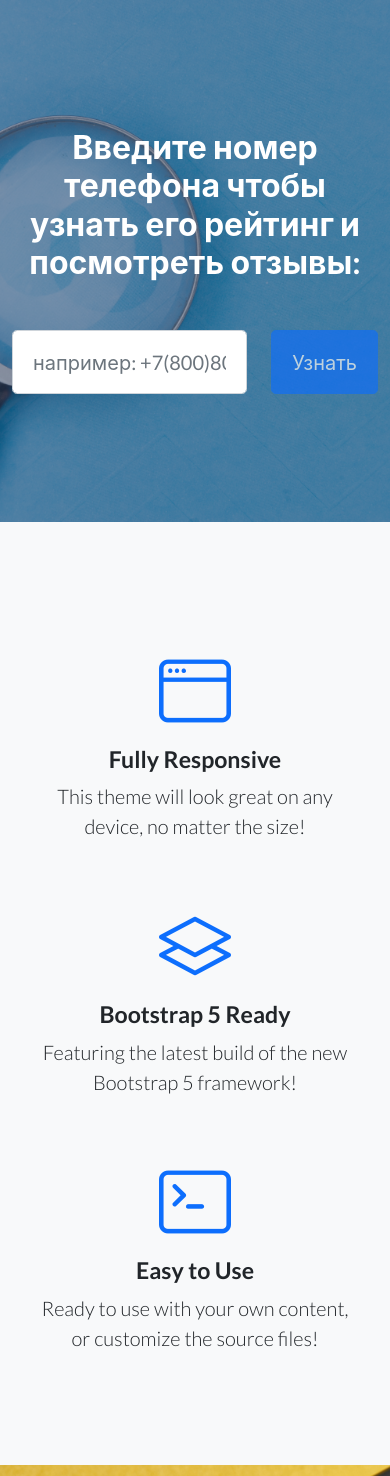
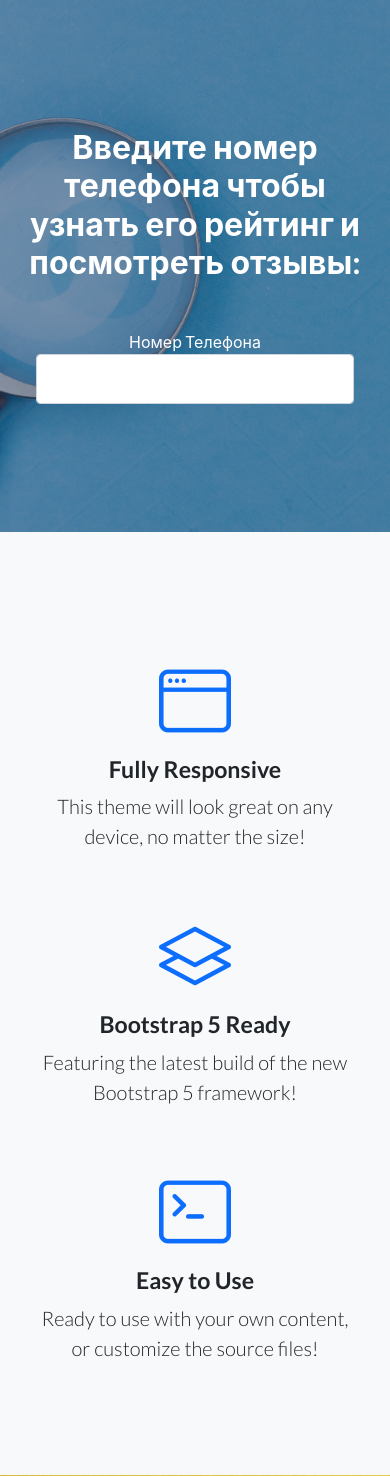
Before and after one commit to Archie04682/phone-checker, a Flask app: page / in a window 390 px wide. Shown: the part 56-1532 px from the top of the page. Run offline with Flask 2, Linux system fonts and the light colour scheme; some libraries are stand-ins or nearby versions.

Commit message:
Added phone-check form leading to api-endpoint, fixed phone-not-found case for nbt

```diff
--- a/adapters/neberitrubku/nt_phone_data_parser.py
+++ b/adapters/neberitrubku/nt_phone_data_parser.py
@@ -2,7 +2,7 @@ from bs4 import BeautifulSoup
 from datetime import date, datetime, timedelta
 import logging
 
-from adapters.invalid_document_structure_error import InvalidDocumentStructureError
+from adapters.exceptions import InvalidDocumentStructureError
 from models.number_info import NumberInfo
 from models.number_review import NumberReview
 from models.number import TelephoneNumber
--- a/adapters/neberitrubku/nt_phone_data_source.py
+++ b/adapters/neberitrubku/nt_phone_data_source.py
@@ -4,7 +4,7 @@ from bs4 import BeautifulSoup
 
 from adapters.phone_data_source import PhoneDataSource
 from adapters.neberitrubku.nt_phone_data_parser import NTPhoneDataParser
-from adapters.invalid_document_structure_error import InvalidDocumentStructureError
+from adapters.exceptions import InvalidDocumentStructureError, PhoneDataNotFoundError
 
 # TODO: Move settings to some file of something...
 from models.number import TelephoneNumber
@@ -40,6 +40,10 @@ class NTPhoneDataSource(PhoneDataSource):
         }
 
         with requests.get(f"{NTRUBKU_HOST}/{phone_number}", headers=heads) as response:
+
+            if response.status_code == 404:
+                raise PhoneDataNotFoundError(response.text)
+
             if response.status_code != 200:
                 return None
 
--- a/app.py
+++ b/app.py
@@ -1,7 +1,12 @@
-from flask import Flask, jsonify, render_template
+from flask import Flask, jsonify, render_template, redirect, url_for, request
 from datetime import timedelta
+from flask_wtf import FlaskForm
+from wtforms import Form, StringField, EmailField
+from wtforms.validators import DataRequired
+from flask_bootstrap import Bootstrap
+from os import environ
 
-from adapters.invalid_document_structure_error import InvalidDocumentStructureError
+from adapters.exceptions import InvalidDocumentStructureError, PhoneDataNotFoundError
 from adapters.neberitrubku.nt_phone_data_source import NTPhoneDataSource
 from services.number_description_service import NumberDescriptionService
 from services.pg.pg_number_cache_service import get_pg_cache_service
@@ -10,15 +15,43 @@ from services.logger_provider import get_logger
 
 app = Flask(__name__)
 app.config['JSON_AS_ASCII'] = False
+app.secret_key = environ.get('FLASK_SECRET_KEY')
+Bootstrap(app)
 
 nd_service = NumberDescriptionService([NTPhoneDataSource()])
 cache_service = get_pg_cache_service(app, timedelta(weeks=2))
 logger = get_logger()
 
+# WTForms
 
-@app.route('/')
+from services.number_normalize_service import NumberNormalizeService
+from phonenumbers import NumberParseException
+from wtforms import ValidationError
+
+
+def validate_phone_number(form, field):
+    try:
+        normalized_number = NumberNormalizeService.normalize(field.data)
+    except NumberParseException:
+        raise ValidationError('Номер телефона имеет неверный формат')
+    else:
+        field.data = normalized_number
+
+
+class PhoneNumberForm(FlaskForm):
+    phone_number = StringField('Номер Телефона', validators=[
+        DataRequired("Поле не должно быть пустым"), validate_phone_number
+    ])
+
+#
+
+
+@app.route('/', methods=['GET', 'POST'])
 def index():
-    return render_template('index.html')
+    phone_form = PhoneNumberForm()
+    if phone_form.validate_on_submit():
+        return redirect(url_for('describe', number=phone_form.phone_number.data))
+    return render_template('index.html', phoneForm=phone_form)
 
 
 @app.route('/api/number/<string:number>')
@@ -36,6 +69,8 @@ def describe(number: str):
 
     except InvalidDocumentStructureError as err:
         return jsonify(is_success=False, error_message=f"Failed To Process Request: {err.message}"), 500
+    except PhoneDataNotFoundError as err:
+        return jsonify(is_success=False, error_message=f"Phone Info Not Found"), 404
 
     # TODO: Fix except blocks if there are any errors:
 
--- a/requirements.txt
+++ b/requirements.txt
@@ -5,3 +5,6 @@ requests~=2.26.0
 phonenumbers~=8.12.37
 gunicorn~=20.1.0
 psycopg2-binary~=2.9.2
+WTForms~=3.0.0
+Flask-WTF~=1.0.0
+Flask-Bootstrap~=3.3.7.1
--- a/services/logger_provider.py
+++ b/services/logger_provider.py
@@ -3,12 +3,12 @@ import logging
 
 def get_logger():
     logger = logging.getLogger('flask-app')
-    file_handler = logging.FileHandler("flask-app-log.txt")
+    # file_handler = logging.FileHandler("flask-app-log.txt")
     stream_handler = logging.StreamHandler()
     formatter = logging.Formatter('[%(asctime)s] %(name)s-%(levelname)s: %(message)s')
-    file_handler.setFormatter(formatter)
+    # file_handler.setFormatter(formatter)
     stream_handler.setFormatter(formatter)
-    logger.addHandler(file_handler)
+    # logger.addHandler(file_handler)
     logger.addHandler(stream_handler)
     logger.setLevel(logging.INFO)
     return logger
--- a/templates/index.html
+++ b/templates/index.html
@@ -1,3 +1,5 @@
+{% import "bootstrap/wtf.html" as wtf %}
+
 <!DOCTYPE html>
 <html lang="en">
 <head>
@@ -41,43 +43,46 @@
                     <!-- To make this form functional, sign up at-->
                     <!-- https://startbootstrap.com/solution/contact-forms-->
                     <!-- to get an API token!-->
-                    <form class="form-subscribe" id="contactForm" data-sb-form-api-token="API_TOKEN">
-                        <!-- Email address input-->
-                        <div class="row">
-                            <div class="col">
-                                <input class="form-control form-control-lg" id="phoneNumber" type="text"
-                                       placeholder="например: +7(800)800-80-80" data-sb-validations="required"/>
-                                <div class="invalid-feedback text-white" data-sb-feedback="phoneNumber:required">
-                                    Поле не должно быть пустым!
-                                </div>
+                    <div class="container">
+                        {{ wtf.quick_form(phoneForm, novalidate=True) }}
+                    </div>
+{#                    <form class="form-subscribe" id="contactForm" data-sb-form-api-token="API_TOKEN">#}
+{#                        <!-- Email address input-->#}
+{#                        <div class="row">#}
+{#                            <div class="col">#}
+{#                                <input class="form-control form-control-lg" id="phoneNumber" type="text"#}
+{#                                       placeholder="например: +7(800)800-80-80" data-sb-validations="required"/>#}
+{#                                <div class="invalid-feedback text-white" data-sb-feedback="phoneNumber:required">#}
+{#                                    Поле не должно быть пустым!#}
+{#                                </div>#}
                                 {#<div class="invalid-feedback text-white" data-sb-feedback="emailAddress:email">Email#}
                                 {#    Address Email is not valid.#}
                                 {#</div>#}
-                            </div>
-                            <div class="col-auto">
-                                <button class="btn btn-primary btn-lg disabled" id="submitButton" type="submit">Узнать
-                                </button>
-                            </div>
-                        </div>
-                        <!-- Submit success message-->
-                        <!---->
-                        <!-- This is what your users will see when the form-->
-                        <!-- has successfully submitted-->
-                        <div class="d-none" id="submitSuccessMessage">
-                            <div class="text-center mb-3">
-                                <div class="fw-bolder">Form submission successful!</div>
-                                <p>To activate this form, sign up at</p>
-                                <a class="text-white" href="https://startbootstrap.com/solution/contact-forms">https://startbootstrap.com/solution/contact-forms</a>
-                            </div>
-                        </div>
-                        <!-- Submit error message-->
-                        <!---->
-                        <!-- This is what your users will see when there is-->
-                        <!-- an error submitting the form-->
-                        <div class="d-none" id="submitErrorMessage">
-                            <div class="text-center text-danger mb-3">Error sending message!</div>
-                        </div>
-                    </form>
+{#                            </div>#}
+{#                            <div class="col-auto">#}
+{#                                <button class="btn btn-primary btn-lg disabled" id="submitButton" type="submit">Узнать#}
+{#                                </button>#}
+{#                            </div>#}
+{#                        </div>#}
+{#                        <!-- Submit success message-->#}
+{#                        <!---->#}
+{#                        <!-- This is what your users will see when the form-->#}
+{#                        <!-- has successfully submitted-->#}
+{#                        <div class="d-none" id="submitSuccessMessage">#}
+{#                            <div class="text-center mb-3">#}
+{#                                <div class="fw-bolder">Form submission successful!</div>#}
+{#                                <p>To activate this form, sign up at</p>#}
+{#                                <a class="text-white" href="https://startbootstrap.com/solution/contact-forms">https://startbootstrap.com/solution/contact-forms</a>#}
+{#                            </div>#}
+{#                        </div>#}
+{#                        <!-- Submit error message-->#}
+{#                        <!---->#}
+{#                        <!-- This is what your users will see when there is-->#}
+{#                        <!-- an error submitting the form-->#}
+{#                        <div class="d-none" id="submitErrorMessage">#}
+{#                            <div class="text-center text-danger mb-3">Error sending message!</div>#}
+{#                        </div>#}
+{#                    </form>#}
                 </div>
             </div>
         </div>
```
Also changed, not shown: adapters/exceptions.py (renamed from adapters/invalid_document_structure_error.py, +9 -0 lines).
